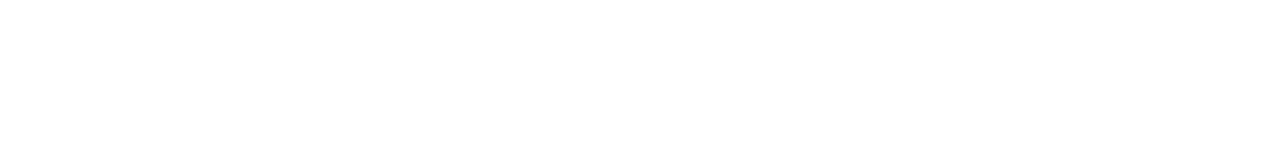
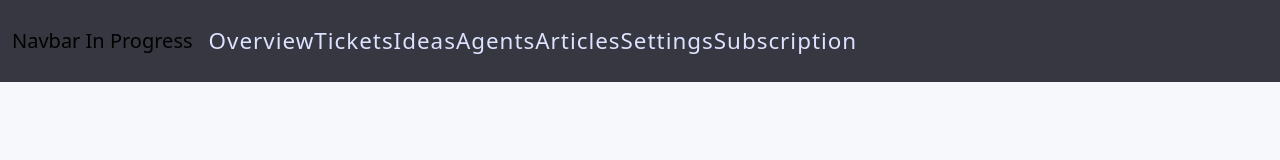
Before and after one commit to 76chan21/Keilly_Narumi_Framework, a website: page public/index.html in a window 1280 px wide. Drawn offline with nearby package versions, Linux system fonts and the light colour scheme.

Commit message:
initial commit
added incomplete bootstrap menu toggle, body and navbar css

```diff
--- a/public/assets/css/style.css
+++ b/public/assets/css/style.css
@@ -0,0 +1,17 @@
+/* General */
+html {
+    background-color: #F7F8FC;
+}
+
+/* Navigation Bar */
+.navbar {
+    background-color: #363740;
+}
+.nav-item {
+    color: #DDE2FF;
+    font-size: 1.4em;
+    font-weight: 300;
+    letter-spacing: 1px;
+    text-decoration: none;
+    padding: 2vh 0;
+}
--- a/public/index.html
+++ b/public/index.html
@@ -1,20 +1,34 @@
 <!DOCTYPE html>
 <html lang="en">
-
     <head>
         <meta charset="UTF-8">
         <meta name="viewport" content="width=device-width, initial-scale=1.0">
         <title>INM320 SAA Frontend Framework Assignment - Narumi & Keilly</title>
-
-    <link href="https://cdn.jsdelivr.net/npm/bootstrap@5.3.3/dist/css/bootstrap.min.css" rel="stylesheet"
-        integrity="sha384-QWTKZyjpPEjISv5WaRU9OFeRpok6YctnYmDr5pNlyT2bRjXh0JMhjY6hW+ALEwIH" crossorigin="anonymous">
+        <link rel="stylesheet" href="./assets/css/style.css" />
+        <link href="https://cdn.jsdelivr.net/npm/bootstrap@5.3.3/dist/css/bootstrap.min.css" rel="stylesheet" integrity="sha384-QWTKZyjpPEjISv5WaRU9OFeRpok6YctnYmDr5pNlyT2bRjXh0JMhjY6hW+ALEwIH" crossorigin="anonymous">
     </head>
-
     <body>
-
-    <script src="https://cdn.jsdelivr.net/npm/bootstrap@5.3.3/dist/js/bootstrap.bundle.min.js"
-        integrity="sha384-YvpcrYf0tY3lHB60NNkmXc5s9fDVZLESaAA55NDzOxhy9GkcIdslK1eN7N6jIeHz"
-        crossorigin="anonymous"></script>
+        <!-- Navigation Bar -->
+        <nav class="navbar navbar-expand-md">
+            <div class="container-fluid">
+                <button class="navbar-toggler" type="button" data-bs-toggle="collapse" data-bs-target="#navbarNavAltMarkup" aria-controls="navbarNavAltMarkup" aria-expanded="false" aria-label="Toggle navigation">
+                    <!-- <span class="navbar-toggler-icon"></span> -->
+                     <img src="./assets/img/burger-icon.png" alt="Burger menu icon" width="50" height="50"/>
+                </button>
+                <a class="navbar-brand" href="#">Navbar In Progress</a>
+                <div class="collapse navbar-collapse" id="navbarNavAltMarkup">
+                    <div class="navbar-nav">
+                        <a class="nav-item active" aria-current="page" href="#">Overview</a>
+                        <a class="nav-item" href="#">Tickets</a>
+                        <a class="nav-item" href="#">Ideas</a>
+                        <a class="nav-item" href="#">Agents</a>
+                        <a class="nav-item" href="#">Articles</a>
+                        <a class="nav-item" href="#">Settings</a>
+                        <a class="nav-item" href="#">Subscription</a>
+                    </div>
+                </div>
+            </div>
+        </nav>
+        <script src="https://cdn.jsdelivr.net/npm/bootstrap@5.3.3/dist/js/bootstrap.bundle.min.js" integrity="sha384-YvpcrYf0tY3lHB60NNkmXc5s9fDVZLESaAA55NDzOxhy9GkcIdslK1eN7N6jIeHz" crossorigin="anonymous"></script>
     </body>
-
 </html>
```
Also changed, not shown: public/assets/img/burger-icon.png (added), public/assets/img/notification-icon.png (added), public/assets/img/photo.png (added), public/assets/img/search-icon.png (added). Lines whose indentation alone changed are shown as unchanged.
